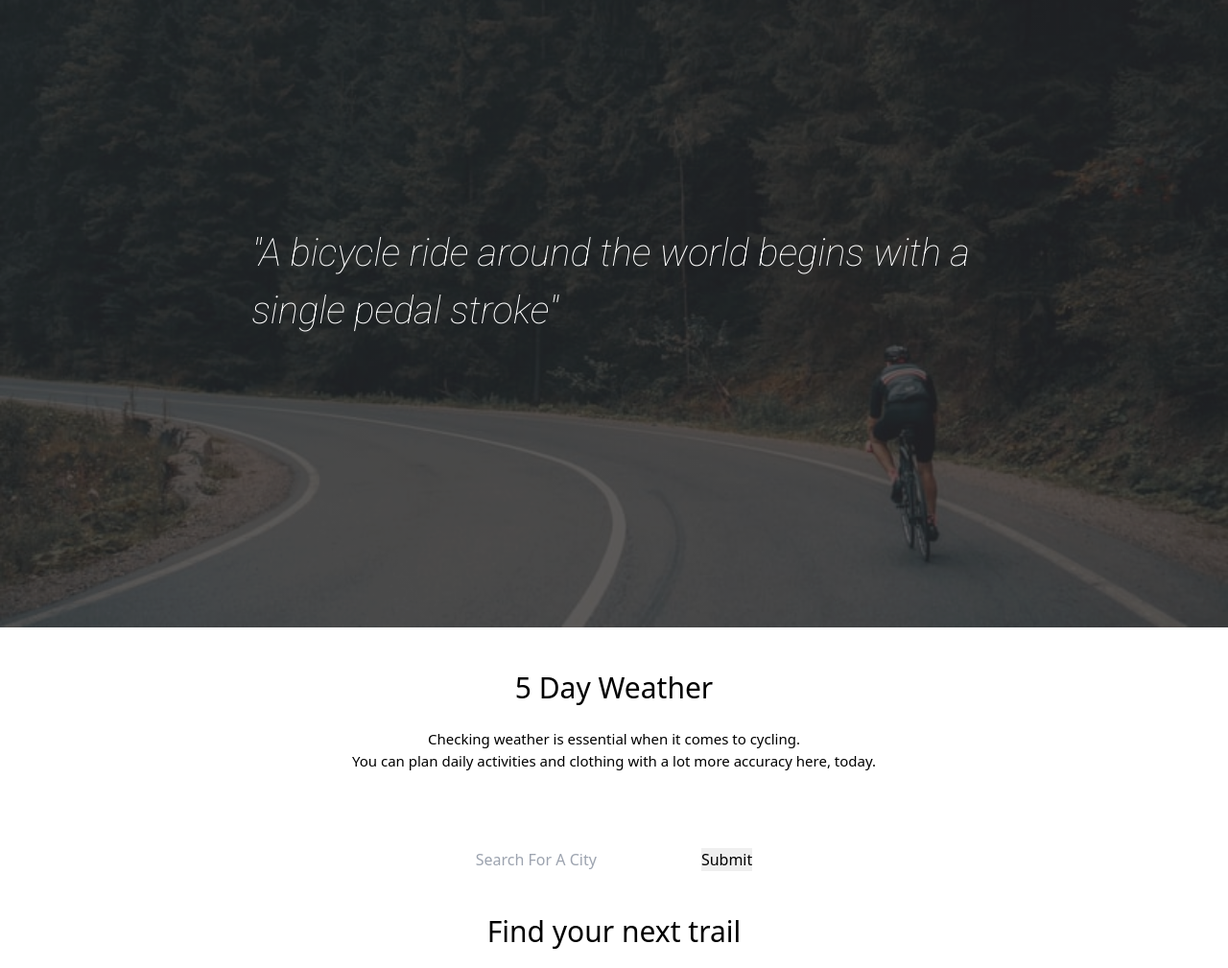
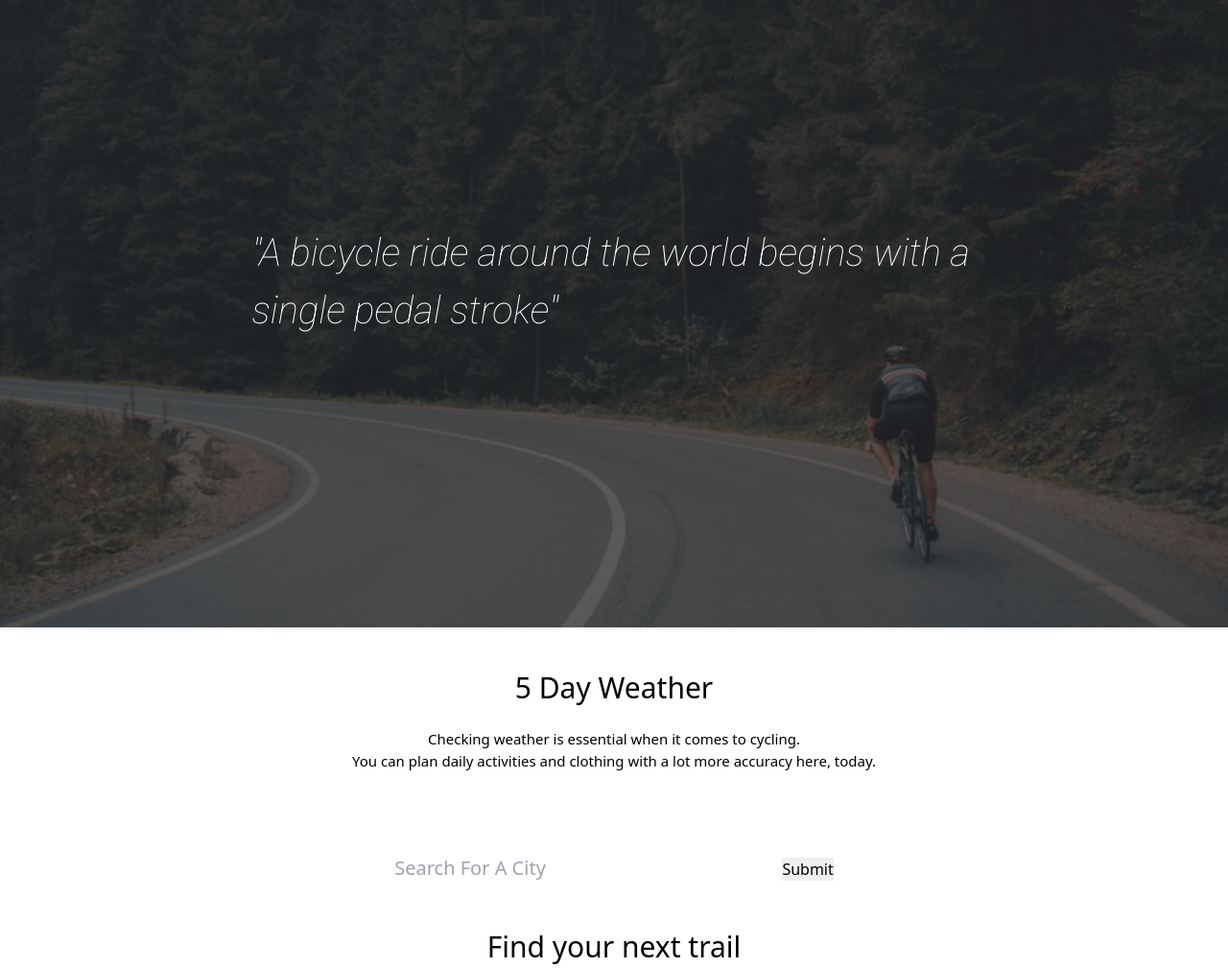
Before and after one commit to wl0194/Cyclist, a plain HTML site: page index.html in a window 1280 px wide. Shown: the part 66-1075 px from the top of the page at 96% size. Drawn offline with nearby package versions, Linux system fonts and the light colour scheme.

Commit message:
added styling

```diff
--- a/assets/style.css
+++ b/assets/style.css
@@ -29,33 +29,45 @@ body {
         transform: translate(-50%, -50%);
     }
 
-.input h2 {
-    padding: 0px;
-    margin: 0px;
-    font-weight: 300;
+    .container {
         display: flex;
         justify-content: center;
+        text-align: center;
+        margin: auto;
+        padding: 40px;
+    }
+
+    .container h2 {
+        font-weight: 300;
         font-size: 30px;
         color: rgb(0, 0, 0);
     }
 
-.input p {
-    padding: 20px 0 80px;
+    .container p {
+        padding: 20px 0px 80px 0px;
         font-weight: lighter;
-    display: flex;
-    justify-content: center;
         font-size: 15px;
         color: rgb(0, 0, 0);
     }
 
-.input {
-    text-align: center;
-    margin: 40px;
+    .inputValue {
+        height: 40px;
+        width: 400px;
+        background: #ffffff;
+        font-size: 20px;
+        border: none;
+        border-radius: 3px;
     }
-
-.input[type="text"] {
-    padding: 50px;
+    /*
+    .display {
+        height: 40px;
+        width: 400px;
+        background: #ffffff;
+        font-size: 20px;
+        border: none;
+        border-radius: 3px;
     }
+     */
 
     .trail h4 {
         padding: 0px;
--- a/index.html
+++ b/index.html
@@ -56,16 +56,18 @@
             <h1>"A bicycle ride around the world begins with a single pedal stroke"</h1>
         </div>
     </div>
-    <div class="weather input">
+    <div class="container">
+        <div class="input">
             <h2>5 Day Weather</h2>
             <p>Checking weather is essential when it comes to cycling.<br>You can plan daily activities and clothing with a lot more accuracy here, today.</p>
             <input type="text" class="inputValue" placeholder="Search For A City">
             <input type="submit" value="Submit">
         </div>
-    <div class="weather display">
+        <div class="display">
             <h3 class="name"></h3>
             <p class="desc"></p>
             <p class="temp"></p>
+        </div>
     </div>
     <div class="trail">
         <h4>Find your next trail</h4>
```
Lines whose indentation alone changed are shown as unchanged.
